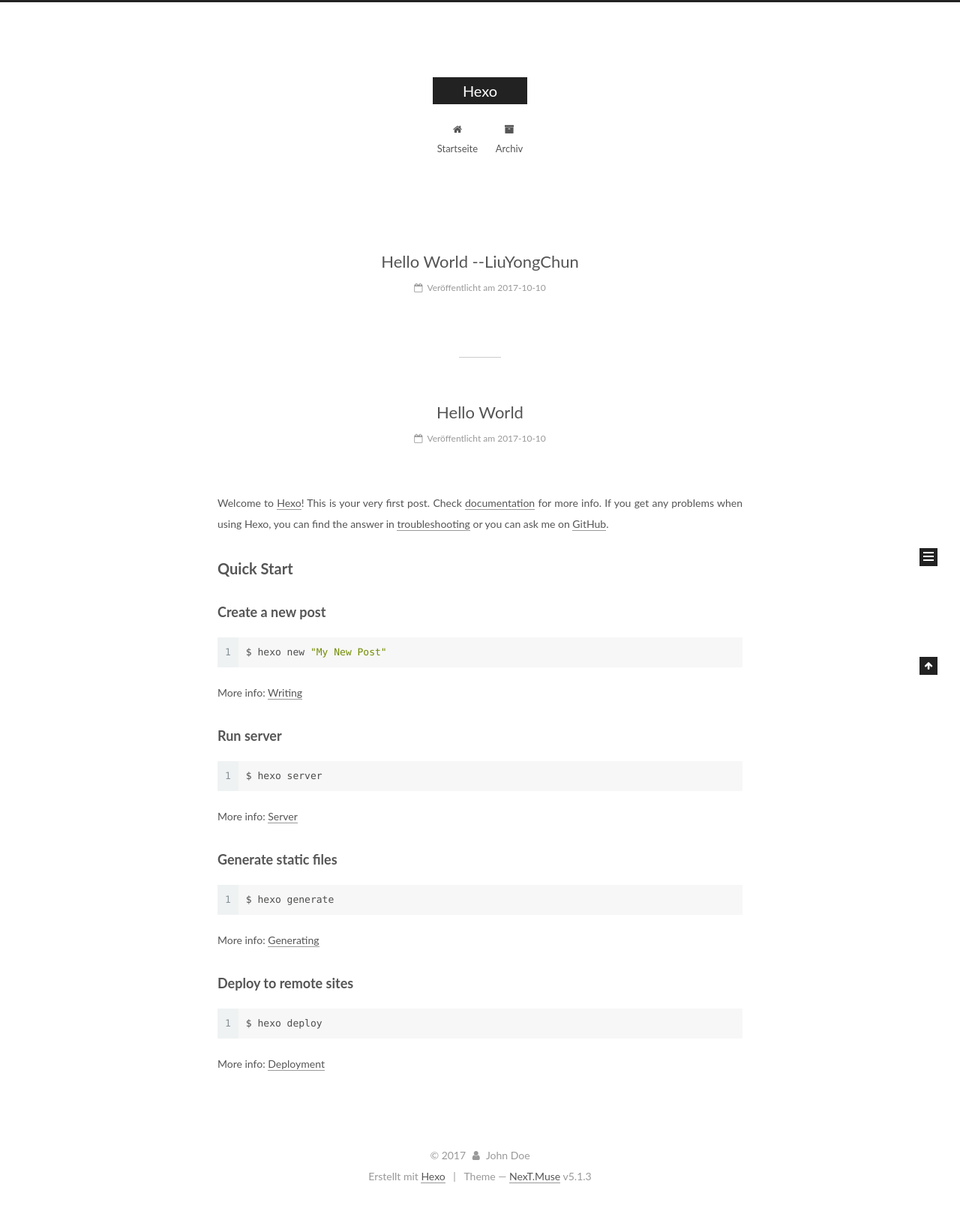
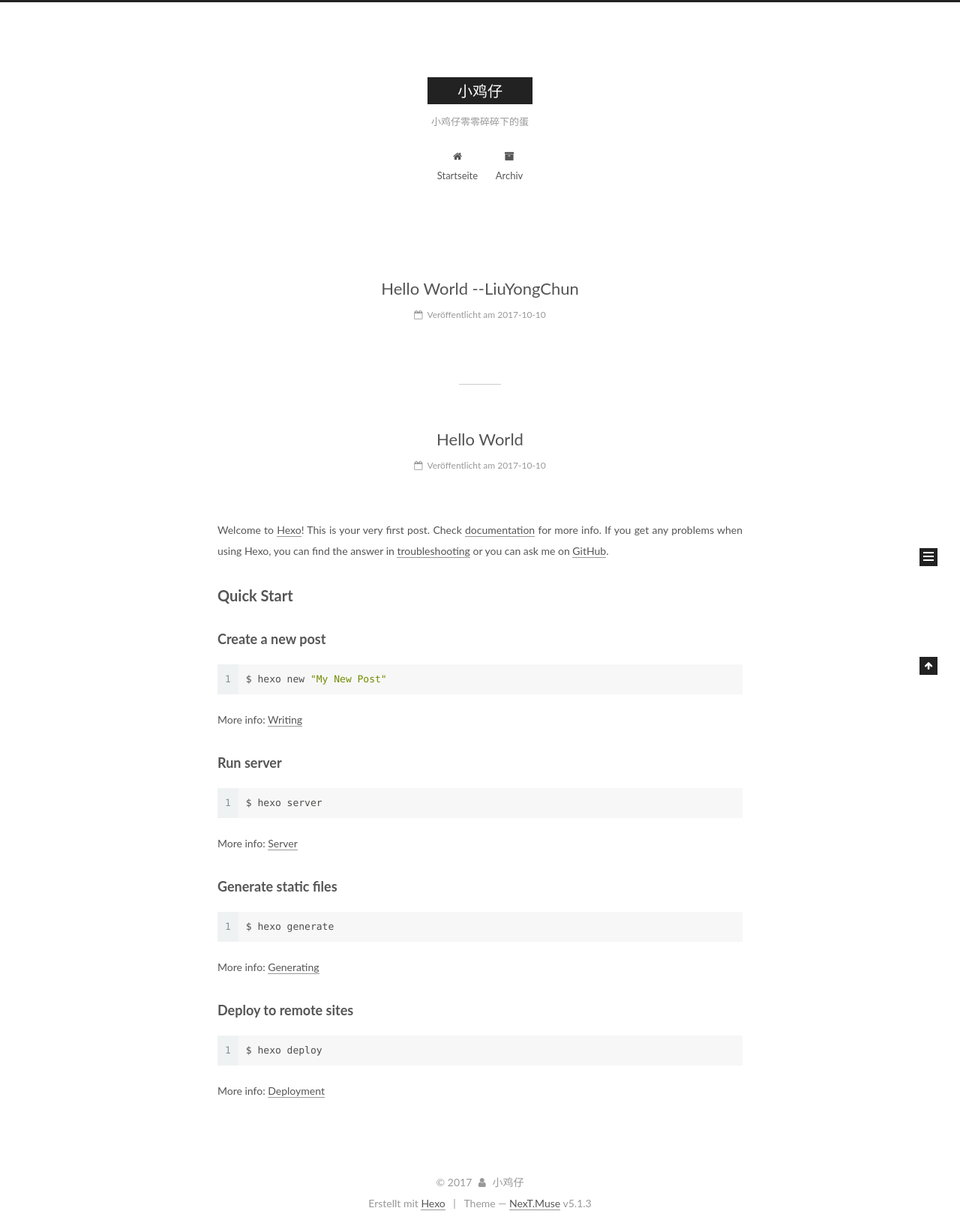
Before and after one commit to liuyongchun/liuyongchun.github.io, a plain HTML site: page index.html in a window 1280 px wide. Shown: the whole page at 75% size. Before the commit the page ends 1603 px from the top, so only its background shows below. Drawn offline with Linux system fonts and the light colour scheme.

Commit message:
Site updated: 2017-10-10 11:27:14

```diff
--- a/css/main.css
+++ b/css/main.css
@@ -1822,7 +1822,7 @@ pre .javascript .function {
   width: 4px;
   height: 4px;
   border-radius: 50%;
-  background: #f5181b;
+  background: #17e2a4;
 }
 .links-of-blogroll {
   font-size: 13px;
--- a/index.html
+++ b/index.html
@@ -79,12 +79,15 @@
 
 
 
+<meta name="description" content="Java、Android、JS、前端、React、ReactNative、Vue">
 <meta property="og:type" content="website">
-<meta property="og:title" content="Hexo">
+<meta property="og:title" content="小鸡仔">
 <meta property="og:url" content="http://yoursite.com/index.html">
-<meta property="og:site_name" content="Hexo">
+<meta property="og:site_name" content="小鸡仔">
+<meta property="og:description" content="Java、Android、JS、前端、React、ReactNative、Vue">
 <meta name="twitter:card" content="summary">
-<meta name="twitter:title" content="Hexo">
+<meta name="twitter:title" content="小鸡仔">
+<meta name="twitter:description" content="Java、Android、JS、前端、React、ReactNative、Vue">
 
 
 
@@ -120,7 +123,7 @@
 
 
 
-  <title>Hexo</title>
+  <title>小鸡仔</title>
 
 
 
@@ -151,12 +154,12 @@
     <div class="custom-logo-site-title">
       <a href="/"  class="brand" rel="start">
         <span class="logo-line-before"><i></i></span>
-        <span class="site-title">Hexo</span>
+        <span class="site-title">小鸡仔</span>
         <span class="logo-line-after"><i></i></span>
       </a>
     </div>
 
-        <p class="site-subtitle"></p>
+        <p class="site-subtitle">小鸡仔零零碎碎下的蛋</p>
 
   </div>
 
@@ -231,13 +234,13 @@
     <link itemprop="mainEntityOfPage" href="http://yoursite.com/2017/10/10/Hello-World-LiuYongChun/">
 
     <span hidden itemprop="author" itemscope itemtype="http://schema.org/Person">
-      <meta itemprop="name" content="John Doe">
+      <meta itemprop="name" content="小鸡仔">
       <meta itemprop="description" content="">
       <meta itemprop="image" content="/images/avatar.gif">
     </span>
 
     <span hidden itemprop="publisher" itemscope itemtype="http://schema.org/Organization">
-      <meta itemprop="name" content="Hexo">
+      <meta itemprop="name" content="小鸡仔">
     </span>
 
 
@@ -350,13 +353,13 @@
     <link itemprop="mainEntityOfPage" href="http://yoursite.com/2017/10/10/hello-world/">
 
     <span hidden itemprop="author" itemscope itemtype="http://schema.org/Person">
-      <meta itemprop="name" content="John Doe">
+      <meta itemprop="name" content="小鸡仔">
       <meta itemprop="description" content="">
       <meta itemprop="image" content="/images/avatar.gif">
     </span>
 
     <span hidden itemprop="publisher" itemscope itemtype="http://schema.org/Organization">
-      <meta itemprop="name" content="Hexo">
+      <meta itemprop="name" content="小鸡仔">
     </span>
 
 
@@ -497,8 +500,8 @@
         <div class="site-overview">
           <div class="site-author motion-element" itemprop="author" itemscope itemtype="http://schema.org/Person">
 
-              <p class="site-author-name" itemprop="name">John Doe</p>
-              <p class="site-description motion-element" itemprop="description"></p>
+              <p class="site-author-name" itemprop="name">小鸡仔</p>
+              <p class="site-description motion-element" itemprop="description">Java、Android、JS、前端、React、ReactNative、Vue</p>
           </div>
 
           <nav class="site-state motion-element">
@@ -555,7 +558,7 @@
   <span class="with-love">
     <i class="fa fa-user"></i>
   </span>
-  <span class="author" itemprop="copyrightHolder">John Doe</span>
+  <span class="author" itemprop="copyrightHolder">小鸡仔</span>
 
 
 </div>
```
Also changed, not shown: 2017/10/10/Hello-World-LiuYongChun/index.html (+12 -9 lines), 2017/10/10/hello-world/index.html (+9 -9 lines), archives/2017/10/index.html (+12 -9 lines), archives/2017/index.html (+12 -9 lines), archives/index.html (+12 -9 lines).
